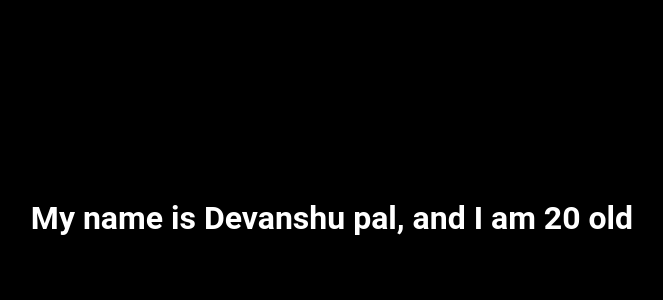
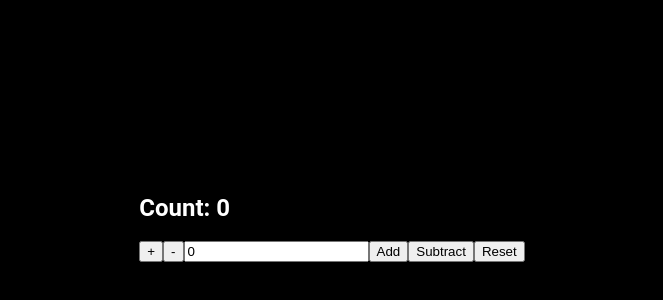
Before and after one commit to Devanshu-pal-github/React-tutorials, a React (Vite) app: page / in a window 1280 px wide. Shown: the part 182-482 px from the top of the page, without its empty margins (308-971 px from the left). Built offline with nearby package versions, Linux system fonts and the light colour scheme.

Commit message:
UseReducer Hook Tutorial done

```diff
--- a/src/App.jsx
+++ b/src/App.jsx
@@ -32,6 +32,9 @@ import FetchedDataComponent from "./Components/EightTutorial/FetchedDataComponen
 import PropDrilling from "./Components/NinthTutorial/PropDrilling";
 import ContextApi from "./Components/Tenth Tutorial/ContextApi";
 import UseContextHook from "./Components/EleventhTutorial/UseContextHook";
+import UseReducerHook from "./Components/TwelthTutorial/UseReducerHook";
+import ReducerCounter from "./Components/TwelthTutorial/ReducerCounter";
+import { CounterReducer } from "./Components/TwelthTutorial/CounterReducer";
 
 const App = () => {
   return (
@@ -92,7 +95,12 @@ const App = () => {
       {/* <ContextApi /> */}
 
       {/* EleventhTutorial */}
-      <UseContextHook />
+      {/* <UseContextHook /> */}
+
+      {/* Twelth Tutorial */}
+      {/* <UseReducerHook/> */}
+      {/* <CounterReducer /> */}
+      <ReducerCounter />
     </div>
   );
 };
--- /dev/null
+++ b/src/Components/TwelthTutorial/CounterReducer.jsx
@@ -0,0 +1,18 @@
+const initialState = { count: 0 };
+const CounterReducer = (state, action) => {
+  switch (action.type) {
+    case "increment":
+      return { count: state.count + 1 };
+    case "decrement":
+      return { count: state.count - 1 };
+    case "reset":
+      return { count: 0 };
+    case "incrementByAmount":
+      return { count: state.count + action.payload };
+    case "decrementByAmount":
+      return { count: state.count - action.payload };
+    default:
+      return state;
+  }
+};
+export { initialState, CounterReducer };
--- /dev/null
+++ b/src/Components/TwelthTutorial/ReducerCounter.jsx
@@ -0,0 +1,43 @@
+import { useState } from "react";
+import React, { useReducer } from "react";
+import { CounterReducer, initialState } from "./CounterReducer";
+
+const ReducerCounter = () => {
+  const [state, dispatch] = useReducer(CounterReducer, initialState);
+  const [inputValue, setInputValue] = React.useState(0);
+  const handleIncrement = () => {
+    dispatch({ type: "increment" });
+  };
+
+  const handleDecrement = () => {
+    dispatch({ type: "decrement" });
+  };
+  const handleIncrementByAmount = () => {
+    dispatch({ type: "incrementByAmount", payload: Number(inputValue) }); // Number Constructor is used to convert into number.
+    setInputValue(0);
+  };
+  const handleDecrementByAmount = () => {
+    dispatch({ type: "decrementByAmount", payload: Number(inputValue) });
+    setInputValue(0);
+  };
+  const handleReset = () => {
+    dispatch({ type: "reset" });
+  };
+  return (
+    <div>
+      <h2>Count: {state.count}</h2>
+      <button onClick={handleIncrement}>+</button>
+      <button onClick={handleDecrement}>-</button>
+      <input
+        type="number"
+        value={inputValue}
+        onChange={(e) => setInputValue(e.target.value)}
+      />
+      <button onClick={handleIncrementByAmount}>Add</button>
+      <button onClick={handleDecrementByAmount}>Subtract</button>
+      <button onClick={handleReset}>Reset</button>
+    </div>
+  );
+};
+
+export default ReducerCounter;
--- /dev/null
+++ b/src/Components/TwelthTutorial/UseReducerHook.jsx
@@ -0,0 +1,52 @@
+import React, { useReducer } from "react";
+
+const initialState = {
+  count: 0,
+};
+//here the reducer take state , as what thing we are updating, and action as , how are we updating.
+const reducer = (state, action) => {
+  switch (action.type) {
+    case "increment":
+      return { ...state, count: state.count + 1 };
+    case "decrement":
+      return { ...state, count: state.count - 1 };
+    case "reset":
+      return { ...state, count: 0 };
+    default:
+      return state;
+  }
+};
+const UseReducerHook = () => {
+  const [state, dispatch] = useReducer(reducer, initialState);
+  return (
+    <div>
+      <button
+        onClick={() => {
+          dispatch({ type: "increment" });
+        }}
+      >
+        +
+      </button>
+      <br />
+      <button
+        onClick={() => {
+          dispatch({ type: "decrement" });
+        }}
+      >
+        -
+      </button>
+      <br />
+      <button
+        onClick={() => {
+          dispatch({ type: "reset" });
+        }}
+      >
+        Reset
+      </button>
+      <br />
+      Count: {state.count}
+    </div>
+  );
+};
+
+export default UseReducerHook;
```
